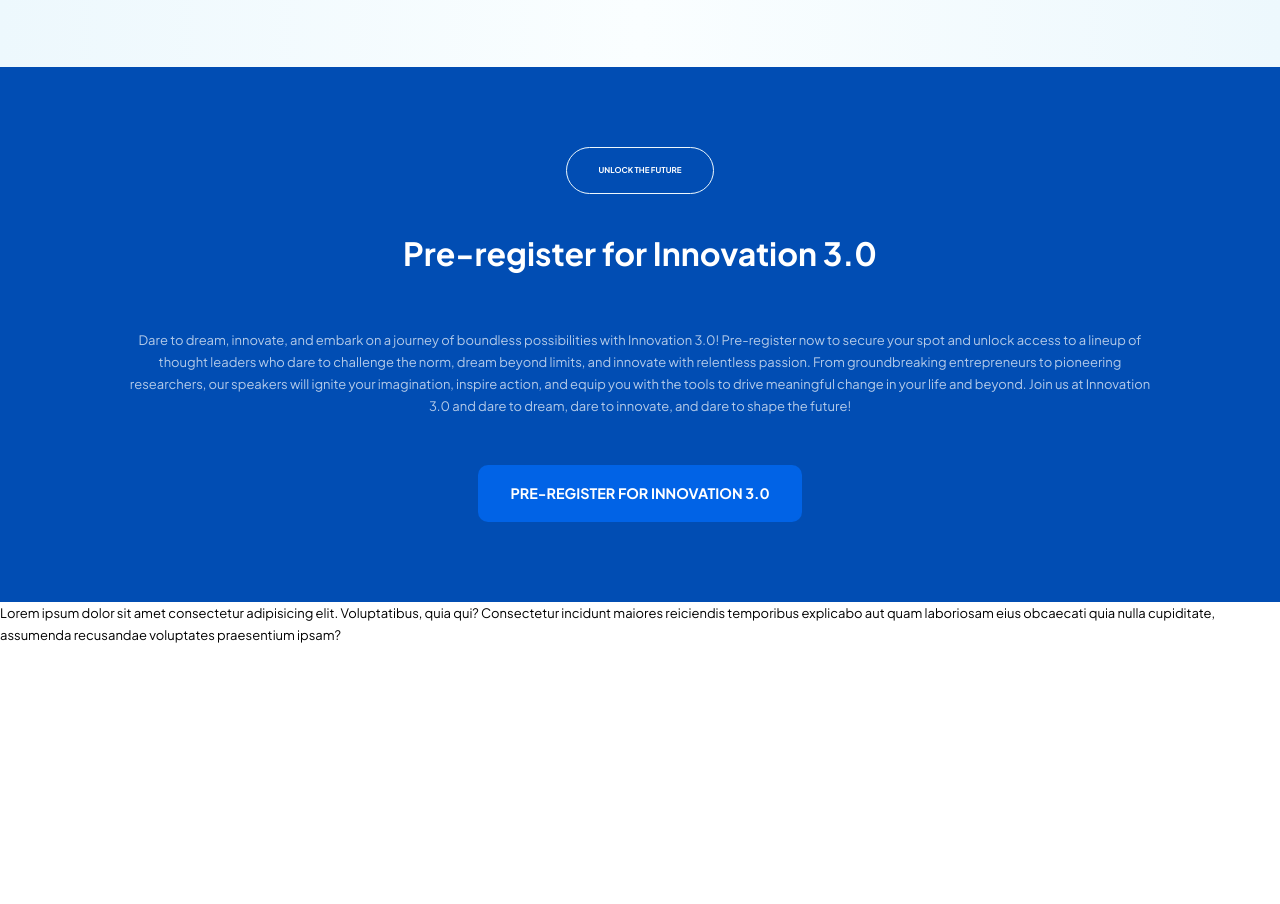
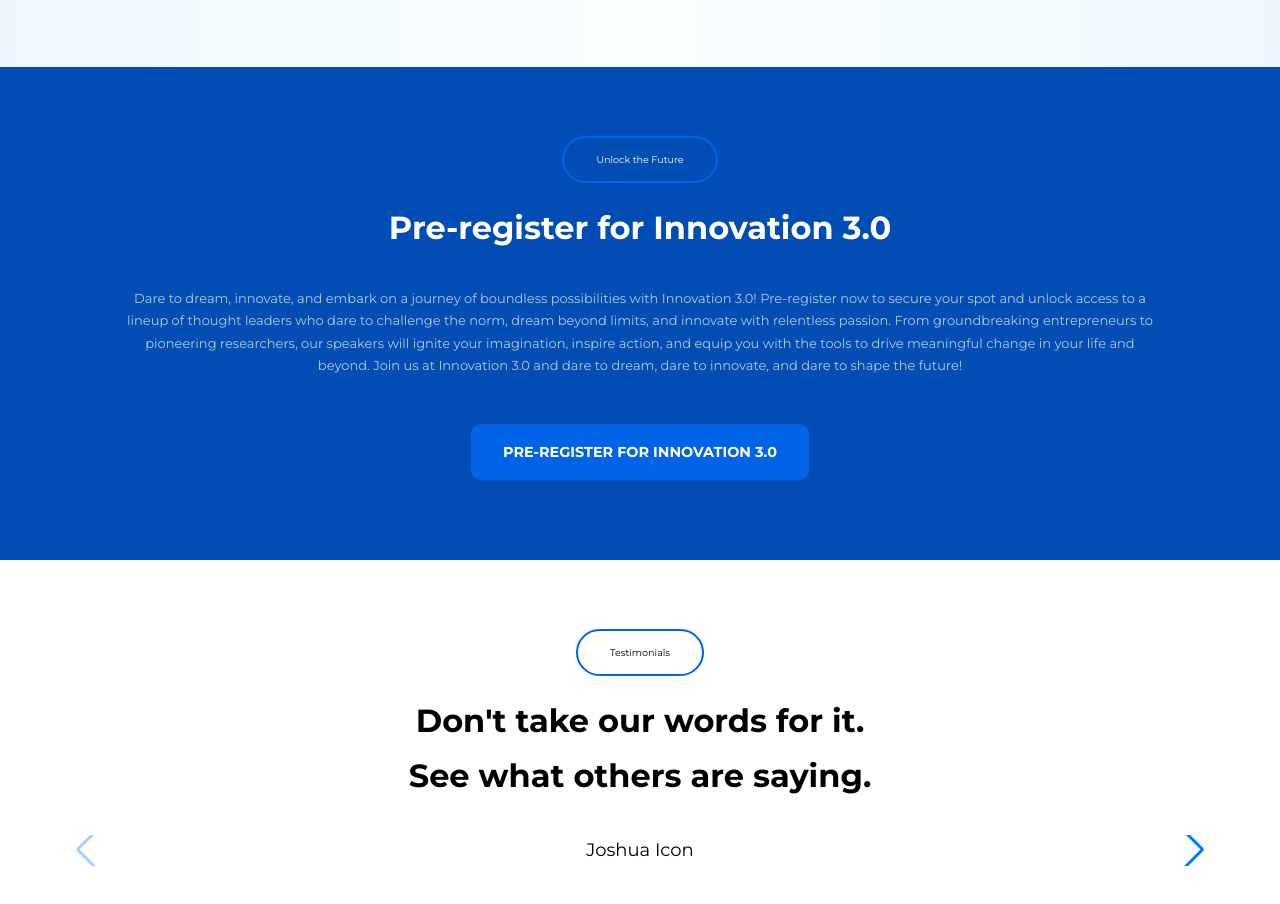
Before and after one commit to tomiwa-adelae/Innovation-3.0, a Next.js app: page / in a window 1280 px wide. Shown: the part 3240-4144 px from the top of the page. Before the commit the page ends 3886 px from the top, so only its background shows below. Built offline with nearby package versions, Linux system fonts and the light colour scheme; a web font is replaced by a local one.

Commit message:
Started the Testimonial section

```diff
--- a/app/layout.jsx
+++ b/app/layout.jsx
@@ -1,8 +1,8 @@
-import { Plus_Jakarta_Sans } from "next/font/google";
+import { Montserrat } from "next/font/google";
 import "../styles/styles.css";
 import Header from "@/components/Header";
 
-const plusjakartasans = Plus_Jakarta_Sans({
+const montserrat = Montserrat({
 	subsets: ["latin"],
 	weight: ["400", "700", "800"],
 });
@@ -15,7 +15,7 @@ export const metadata = {
 export default function RootLayout({ children }) {
 	return (
 		<html lang="en">
-			<body className={plusjakartasans.className}>
+			<body className={montserrat.className}>
 				<Header />
 				{children}
 			</body>
--- a/app/page.jsx
+++ b/app/page.jsx
@@ -1,26 +1,20 @@
 import Excerpt from "@/components/Excerpt";
+
 import PreRegister from "@/components/PreRegister";
 import Showcase from "@/components/Showcase";
 import Speakers from "@/components/Speakers";
+import Testimonials from "@/components/Testimonials";
 import WhyInnovation from "@/components/WhyInnovation";
 
 export default function Home() {
 	return (
 		<div className="homepage">
-			{/* Showcase or Hero */}
 			<Showcase />
-			{/* Why Innovation 3.0 */}
 			<WhyInnovation />
 			<Speakers />
 			<Excerpt />
 			<PreRegister />
-			<p>
-				Lorem ipsum dolor sit amet consectetur adipisicing elit.
-				Voluptatibus, quia qui? Consectetur incidunt maiores reiciendis
-				temporibus explicabo aut quam laboriosam eius obcaecati quia
-				nulla cupiditate, assumenda recusandae voluptates praesentium
-				ipsam?
-			</p>
+			<Testimonials />
 		</div>
 	);
 }
--- a/components/Excerpt.jsx
+++ b/components/Excerpt.jsx
@@ -28,8 +28,8 @@ const Excerpt = () => {
 				</div>
 
 				<div className="excerpts">
-					{excerpt.map((excerpt) => (
-						<div className="excerpt">
+					{excerpt.map((excerpt, index) => (
+						<div key={index} className="excerpt">
 							<div className="details">
 								{excerpt.quoteDirection === "right" ? (
 									<FaQuoteRight />
--- a/components/PreRegister.jsx
+++ b/components/PreRegister.jsx
@@ -3,9 +3,7 @@ const PreRegister = () => {
 		<div className="pre-register-section">
 			<div className="container">
 				<div className="head">
-					<span className="btn btn-light-blue-outline">
-						Unlock the Future
-					</span>
+					<span>Unlock the Future</span>
 					<h4>Pre-register for Innovation 3.0</h4>
 				</div>
 				<p>
--- /dev/null
+++ b/components/Testimonials.jsx
@@ -0,0 +1,20 @@
+import TestimonialSlider from "./TestimonialsSlider";
+
+const Testimonials = () => {
+	return (
+		<div className="testimonials-section">
+			<div className="container">
+				<div className="head">
+					<span>Testimonials</span>
+					<h4>
+						<strong>Don't take our words for it.</strong>
+						<strong>See what others are saying.</strong>
+					</h4>
+				</div>
+				<TestimonialSlider />
+			</div>
+		</div>
+	);
+};
+
+export default Testimonials;
--- /dev/null
+++ b/components/TestimonialsSlider.jsx
@@ -0,0 +1,51 @@
+"use client";
+
+import React, { useRef, useState } from "react";
+// Import Swiper React components
+import { Swiper, SwiperSlide } from "swiper/react";
+
+// Import Swiper styles
+import "swiper/css";
+import "swiper/css/navigation";
+
+// import required modules
+import { Navigation } from "swiper/modules";
+
+const TestimonialSlider = () => {
+	const testimonials = [
+		{
+			imagePath: "/speaker-one.jpg",
+			name: "Joshua Icon",
+			testimony:
+				" Lorem ipsum dolor sit amet consectetur adipisicing elit. Nulla dolorem doloribus harum sint laboriosam repudiandae perferendis veniam eius saepe quo! Laboriosam, dignissimos eligendi accusamus aliquam optio officiis iure nemo sapiente eveniet molestiae rem saepe unde quaerat dolorem, vero voluptates sit soluta dolores error culpa aut? Delectus laboriosam laudantium iste eos!",
+		},
+		{
+			imagePath: "/speaker-one.jpg",
+			name: "Joshua Icon",
+			testimony:
+				" Lorem ipsum dolor sit amet consectetur adipisicing elit. Nulla dolorem doloribus harum sint laboriosam repudiandae perferendis veniam eius saepe quo! Laboriosam, dignissimos eligendi accusamus aliquam optio officiis iure nemo sapiente eveniet molestiae rem saepe unde quaerat dolorem, vero voluptates sit soluta dolores error culpa aut? Delectus laboriosam laudantium iste eos!",
+		},
+		{
+			imagePath: "/speaker-two.jpg",
+			name: "Donald Trump",
+			testimony:
+				" Lorem ipsum dolor sit amet consectetur adipisicing elit. Nulla dolorem doloribus harum sint laboriosam repudiandae perferendis veniam eius saepe quo! Laboriosam, dignissimos eligendi accusamus aliquam optio officiis iure nemo sapiente eveniet molestiae rem saepe unde quaerat dolorem, vero voluptates sit soluta dolores error culpa aut? Delectus laboriosam laudantium iste eos!",
+		},
+		{
+			imagePath: "/speaker-three.jpg",
+			name: "Barack Obama",
+			testimony:
+				" Lorem ipsum dolor sit amet consectetur adipisicing elit. Nulla dolorem doloribus harum sint laboriosam repudiandae perferendis veniam eius saepe quo! Laboriosam, dignissimos eligendi accusamus aliquam optio officiis iure nemo sapiente eveniet molestiae rem saepe unde quaerat dolorem, vero voluptates sit soluta dolores error culpa aut? Delectus laboriosam laudantium iste eos!",
+		},
+	];
+
+	return (
+		<Swiper navigation={true} modules={[Navigation]} className="mySwiper">
+			{testimonials.map((testimony, index) => (
+				<SwiperSlide key={index}>{testimony.name}</SwiperSlide>
+			))}
+		</Swiper>
+	);
+};
+
+export default TestimonialSlider;
--- a/package.json
+++ b/package.json
@@ -9,9 +9,13 @@
     "lint": "next lint"
   },
   "dependencies": {
+    "clsx": "^2.1.0",
+    "framer-motion": "^11.0.15",
     "next": "14.1.3",
     "react": "^18",
     "react-dom": "^18",
-    "react-icons": "^5.0.1"
+    "react-icons": "^5.0.1",
+    "swiper": "^11.0.7",
+    "tailwind-merge": "^2.2.2"
   }
 }
--- a/scss/_homepage.scss
+++ b/scss/_homepage.scss
@@ -281,14 +281,26 @@
 		color: $white-color;
 
 		.head {
+			span {
+				border: 2px solid lighten($primary-color, 10%);
+				border-radius: 100px;
+				font-size: 0.6rem;
+				background-color: transparent;
+				padding: 1rem 2rem;
+				color: $white-color;
+			}
 			h4 {
-				margin: 2rem 0 3rem 0;
+				margin: 2rem 0 2rem 0;
 			}
 		}
 
 		.btn-primary {
 			background-color: lighten($primary-color, 10%);
 			margin-top: 3rem;
+
+			&:hover {
+				background-color: lighten($primary-color, 5%);
+			}
 		}
 
 		p {
@@ -297,4 +309,26 @@
 			margin: 0 auto;
 		}
 	}
+
+	.testimonials-section {
+		padding: 5rem 0;
+		color: $black-color;
+
+		.head {
+			text-align: center;
+			span {
+				border: 2px solid lighten($primary-color, 10%);
+				border-radius: 100px;
+				font-size: 0.6rem;
+				background-color: transparent;
+				padding: 1rem 2rem;
+			}
+			h4 {
+				margin: 2rem 0 2rem 0;
+				strong {
+					display: block;
+				}
+			}
+		}
+	}
 }
--- a/scss/_utilities.scss
+++ b/scss/_utilities.scss
@@ -64,26 +64,4 @@ h6 {
 			background-color: darken($primary-color, 10%);
 		}
 	}
-
-	&-light-blue {
-		background-color: $light-blue-color;
-		color: $white-color;
-
-		&:hover {
-			background-color: darken($light-blue-color, 10%);
-		}
-	}
-
-	&-light-blue-outline {
-		border: 1px solid $light-blue-color;
-		border-radius: 100px;
-		background-color: transparent;
-		color: $white-color;
-		font-size: 0.5rem;
-
-		&:hover {
-			background-color: $primary-color;
-			color: $white-color;
-		}
-	}
 }
--- a/scss/styles.scss
+++ b/scss/styles.scss
@@ -60,3 +60,26 @@ header {
 		}
 	}
 }
+
+.swiper {
+	width: 100%;
+	height: 100%;
+}
+
+.swiper-slide {
+	text-align: center;
+	font-size: 18px;
+	background: #fff;
+
+	/* Center slide text vertically */
+	display: flex;
+	justify-content: center;
+	align-items: center;
+}
+
+.swiper-slide img {
+	display: block;
+	width: 100%;
+	height: 100%;
+	object-fit: cover;
+}
```
Also changed, not shown: styles/styles.css, 1 other file (tests, documents, lock files or other folders).
